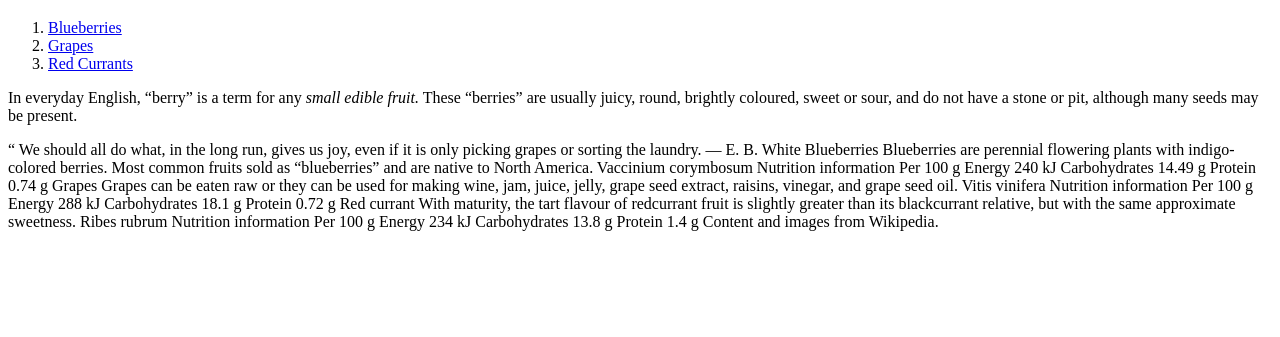
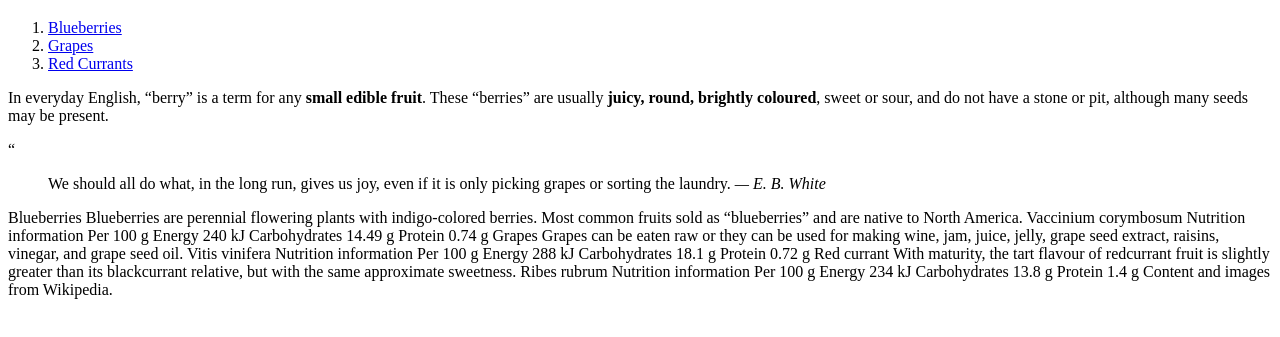
Before and after one commit to pamelaazzi/project-1, a plain HTML site: page index.html in a window 1280 px wide. Shown: the part 61-398 px from the top of the page. Drawn offline with Linux system fonts and the light colour scheme.

Commit message:
Added block quote and emphasis on words.

```diff
--- a/index.html
+++ b/index.html
@@ -20,11 +20,13 @@
 
 <main>
 
-  <p>In everyday English, “berry” is a term for any <i>small edible fruit.</i> These “berries” are usually juicy, round, brightly coloured, sweet or sour, and do not have a stone or pit, although many seeds may be present.</p>
+  <p>In everyday English, “berry” is a term for any <strong>small edible fruit</strong>. These “berries” are usually <strong>juicy, round, brightly coloured</strong>, sweet or sour, and do not have a stone or pit, although many seeds may be present.</p>
 
-“
-We should all do what, in the long run, gives us joy, even if it is only picking grapes or sorting the laundry.
-— E. B. White
+  <p><span class="quotation mark">“</span></p>
+
+    <blockquote><span class="quote">We should all do what, in the long run, gives us joy, even if it is only picking grapes or sorting the laundry.</span>
+      <cite>— E. B. White</cite>
+    </blockquote>
 
 Blueberries
 
```
